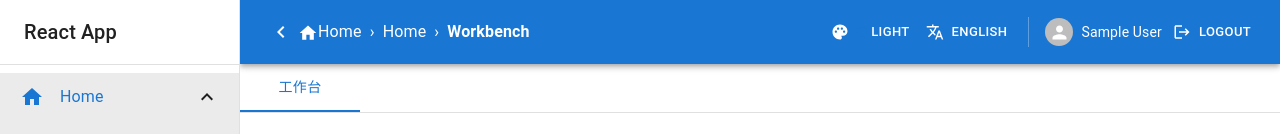
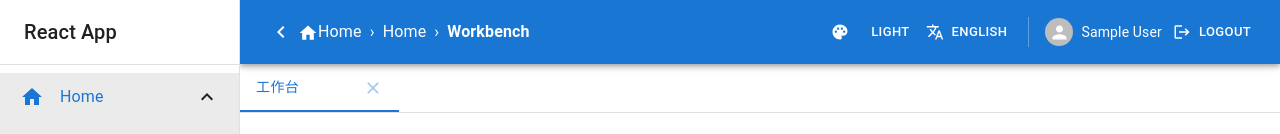
Before and after one commit to wenping29/Cesium, a React (Vite) app in the folder MS_Web/: page /workbench in a window 1280 px wide. Shown: the top 134 px of the page. Built offline with nearby package versions, Linux system fonts and the light colour scheme; sample sign-in values are in the browser's storage; what cesium would draw is missing.

Commit message:
优化tab页面

```diff
--- a/MS_Web/src/components/TabBar.jsx
+++ b/MS_Web/src/components/TabBar.jsx
@@ -51,15 +51,17 @@ export default function TabBar() {
           <Tab
             key={tab.path}
             value={tab.path}
-            label={tab.title}
             icon={tab.icon}
             iconPosition="start"
-            endIcon={
-              <CloseIcon
-                fontSize="small"
-                onClick={(e) => handleClose(e, tab.path)}
-                sx={{ cursor: 'pointer', opacity: 0.4, '&:hover': { opacity: 1, color: 'error.main' } }}
-              />
+            label={
+              <Box sx={{ display: 'flex', alignItems: 'center', gap: 8 }}>
+                {tab.title}
+                <CloseIcon
+                  fontSize="small"
+                  onClick={(e) => handleClose(e, tab.path)}
+                  sx={{ cursor: 'pointer', opacity: 0.4, '&:hover': { opacity: 1, color: 'error.main' } }}
+                />
+              </Box>
             }
           />
         ))}
--- a/MS_Web/src/pages/WorkbenchPage.jsx
+++ b/MS_Web/src/pages/WorkbenchPage.jsx
@@ -99,7 +99,7 @@ export default function WorkbenchPage() {
       {/* Quick Stats */}
       <Grid container spacing={3} sx={{ mb: 4 }}>
         {quickStats.map((stat, index) => (
-          <Grid item xs={12} sm={6} md={3} key={index}>
+          <Grid xs={12} sm={6} md={3} key={index}>
             <Card>
               <CardContent sx={{ display: 'flex', alignItems: 'center', gap: 2 }}>
                 <Avatar sx={{ bgcolor: 'background.paper', width: 56, height: 56 }}>
@@ -126,7 +126,7 @@ export default function WorkbenchPage() {
       {/* Main Content Grid */}
       <Grid container spacing={3}>
         {/* Notifications */}
-        <Grid item xs={12} md={6}>
+        <Grid xs={12} md={6}>
           <Card>
             <CardHeader title={t('workbench.notifications.title')} />
             <Divider />
@@ -147,7 +147,7 @@ export default function WorkbenchPage() {
         </Grid>
 
         {/* Recent Activities */}
-        <Grid item xs={12} md={6}>
+        <Grid xs={12} md={6}>
           <Card>
             <CardHeader title={t('workbench.activities.title')} />
             <Divider />
@@ -181,25 +181,25 @@ export default function WorkbenchPage() {
           {t('workbench.quickActions.title')}
         </Typography>
         <Grid container spacing={2}>
-          <Grid item xs={12} sm={6} md={3}>
+          <Grid xs={12} sm={6} md={3}>
             <Paper sx={{ p: 2, textAlign: 'center', cursor: 'pointer', '&:hover': { bgcolor: 'action.hover' } }}>
               <AssignmentIcon sx={{ fontSize: 40, mb: 1, color: 'primary.main' }} />
               <Typography variant="body2">{t('workbench.quickActions.createTask')}</Typography>
             </Paper>
           </Grid>
-          <Grid item xs={12} sm={6} md={3}>
+          <Grid xs={12} sm={6} md={3}>
             <Paper sx={{ p: 2, textAlign: 'center', cursor: 'pointer', '&:hover': { bgcolor: 'action.hover' } }}>
               <PeopleIcon sx={{ fontSize: 40, mb: 1, color: 'success.main' }} />
               <Typography variant="body2">{t('workbench.quickActions.inviteUser')}</Typography>
             </Paper>
           </Grid>
-          <Grid item xs={12} sm={6} md={3}>
+          <Grid xs={12} sm={6} md={3}>
             <Paper sx={{ p: 2, textAlign: 'center', cursor: 'pointer', '&:hover': { bgcolor: 'action.hover' } }}>
               <ChatIcon sx={{ fontSize: 40, mb: 1, color: 'info.main' }} />
               <Typography variant="body2">{t('workbench.quickActions.startChat')}</Typography>
             </Paper>
           </Grid>
-          <Grid item xs={12} sm={6} md={3}>
+          <Grid xs={12} sm={6} md={3}>
             <Paper sx={{ p: 2, textAlign: 'center', cursor: 'pointer', '&:hover': { bgcolor: 'action.hover' } }}>
               <CalendarIcon sx={{ fontSize: 40, mb: 1, color: 'warning.main' }} />
               <Typography variant="body2">{t('workbench.quickActions.viewCalendar')}</Typography>
```
